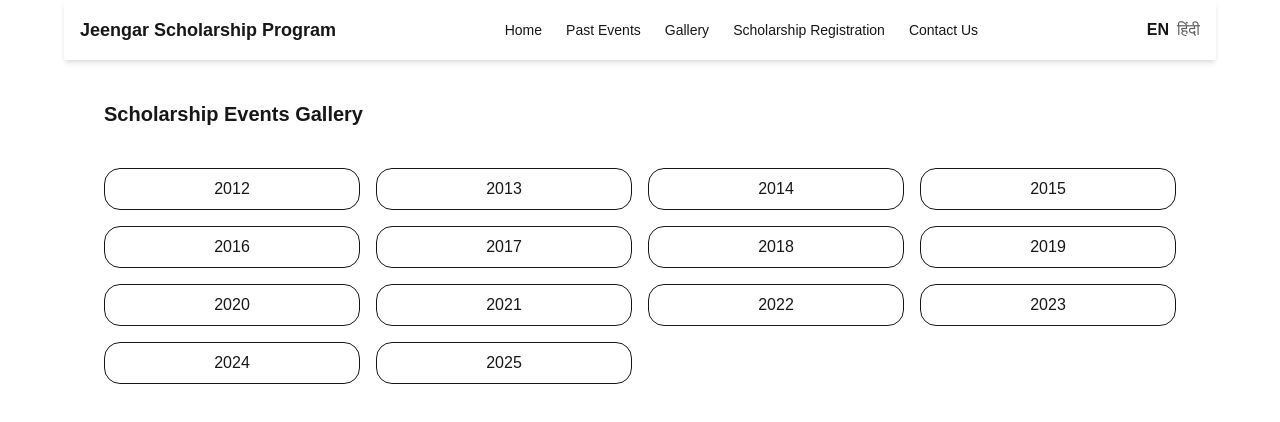
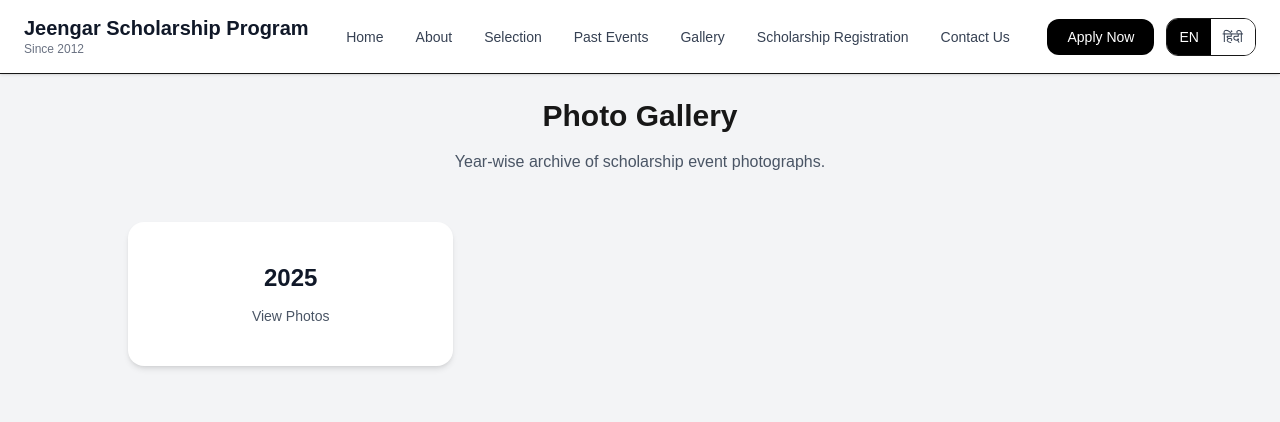
Before and after one commit to RajaKolander/jeengar-scholarship, a Next.js app: page /gallery in a window 1280 px wide. Shown: the top 422 px of the page. Built offline with nearby package versions, Linux system fonts and the light colour scheme.

Commit message:
upgraded navbar design

```diff
--- a/app/components/Navbar.tsx
+++ b/app/components/Navbar.tsx
@@ -10,38 +10,123 @@ export default function Navbar() {
   const { lang, setLang } = useContext(LanguageContext);
 
   return (
-    <nav className="p-4 flex justify-between items-center shadow-md max-w-6xl mx-auto">
 
-      {/* Left: Site Title / Logo */}
-      <div className="font-bold text-lg">
+    <nav className="sticky top-0 z-50 bg-white/90 backdrop-blur-md border-b shadow-sm">
+
+      <div className="max-w-7xl mx-auto px-6 py-4 flex items-center justify-between">
+
+        {/* Left: Title */}
+        <Link href="/" className="flex flex-col">
+
+          <span className="font-bold text-lg md:text-xl text-gray-900 leading-tight">
             {translations[lang].title}
+          </span>
+
+          <span className="text-xs text-gray-500">
+            Since 2012
+          </span>
+
+        </Link>
+
+        {/* Center: Navigation */}
+        <div className="hidden md:flex items-center gap-8 text-sm font-medium text-gray-700">
+
+          <Link
+            href="/"
+            className="hover:text-black transition"
+          >
+            {lang === 'en' ? 'Home' : 'होम'}
+          </Link>
+
+          <Link
+            href="/about"
+            className="hover:text-black transition"
+          >
+            {lang === 'en' ? 'About' : 'परिचय'}
+          </Link>
+
+          <Link
+            href="/selection"
+            className="hover:text-black transition"
+          >
+            {lang === 'en' ? 'Selection' : 'चयन'}
+          </Link>
+
+          <Link
+            href="/events"
+            className="hover:text-black transition"
+          >
+            {translations[lang].events}
+          </Link>
+
+          <Link
+            href="/gallery"
+            className="hover:text-black transition"
+          >
+            {lang === 'en' ? 'Gallery' : 'गैलरी'}
+          </Link>
+
+          <Link
+            href="/register"
+            className="hover:text-black transition"
+          >
+            {translations[lang].register}
+          </Link>
+
+          <Link
+            href="/contact"
+            className="hover:text-black transition"
+          >
+            {translations[lang].contact}
+          </Link>
+
         </div>
 
-      {/* Center: Navigation Links */}
-      <div className="space-x-6 text-sm font-medium">
-        <Link href="/">{lang==='en' ? 'Home' : 'होम'}</Link>
-        <Link href="/events">{translations[lang].events}</Link>
-        <Link href="/gallery">Gallery</Link>
-        <Link href="/register">{translations[lang].register}</Link>
-        <Link href="/contact">{translations[lang].contact}</Link>
-      </div>
+        {/* Right Section */}
+        <div className="flex items-center gap-3">
 
-      {/* Right: Language Switch */}
-      <div className="space-x-2">
+          {/* Apply Button */}
+          <a
+            href="https://forms.gle/ogN2egeUipvmeKG67"
+            target="_blank"
+            rel="noopener noreferrer"
+            className="hidden md:block bg-black text-white px-5 py-2 rounded-xl text-sm hover:bg-gray-800 transition"
+          >
+            {lang === 'en' ? 'Apply Now' : 'आवेदन करें'}
+          </a>
+
+          {/* Language Switch */}
+          <div className="flex items-center border rounded-xl overflow-hidden">
+
             <button
               onClick={() => setLang('en')}
-          className={lang==='en' ? 'font-bold' : 'opacity-70'}
+              className={`px-3 py-2 text-sm transition ${
+                lang === 'en'
+                  ? 'bg-black text-white'
+                  : 'bg-white text-gray-700'
+              }`}
             >
               EN
             </button>
+
             <button
               onClick={() => setLang('hi')}
-          className={lang==='hi' ? 'font-bold' : 'opacity-70'}
+              className={`px-3 py-2 text-sm transition ${
+                lang === 'hi'
+                  ? 'bg-black text-white'
+                  : 'bg-white text-gray-700'
+              }`}
             >
               हिंदी
             </button>
+
+          </div>
+
+        </div>
+
       </div>
 
     </nav>
+
   );
 }
--- /dev/null
+++ b/app/gallery/2025/page.tsx
@@ -0,0 +1,60 @@
+'use client';
+
+import Image from 'next/image';
+import { useContext } from 'react';
+import { LanguageContext } from '../../LanguageContext';
+
+const images = [
+  '/events/2025/1.jpg',
+  '/events/2025/2.jpg',
+];
+
+export default function Gallery2025Page() {
+
+  const { lang } = useContext(LanguageContext);
+
+  return (
+    <div className="bg-gray-100 min-h-screen p-6">
+
+      <div className="max-w-6xl mx-auto">
+
+        <h1 className="text-3xl font-bold text-center mb-4">
+          {lang === 'en'
+            ? 'Indore Event 2025'
+            : 'इंदौर आयोजन 2025'}
+        </h1>
+
+        <p className="text-center text-gray-600 mb-10">
+          {lang === 'en'
+            ? 'Photographs from the scholarship ceremony.'
+            : 'छात्रवृति समारोह की तस्वीरें।'}
+        </p>
+
+        <div className="grid grid-cols-1 sm:grid-cols-2 md:grid-cols-3 gap-6">
+
+          {images.map((img, i) => (
+
+            <div
+              key={i}
+              className="overflow-hidden rounded-2xl shadow-md bg-white group"
+            >
+
+              <Image
+                src={img}
+                alt="Gallery Image"
+                width={600}
+                height={500}
+                className="w-full h-72 object-cover group-hover:scale-105 transition duration-300"
+              />
+
+            </div>
+
+          ))}
+
+        </div>
+
+      </div>
+
+    </div>
+  );
+}
--- a/app/gallery/page.tsx
+++ b/app/gallery/page.tsx
@@ -1,26 +1,57 @@
 'use client';
 
-export default function Gallery() {
+import Link from 'next/link';
+import { useContext } from 'react';
+import { LanguageContext } from '../LanguageContext';
 
-  const years = Array.from({length:14},(_,i)=>2012+i);
+const years = ['2025'];
+
+export default function GalleryPage() {
+
+  const { lang } = useContext(LanguageContext);
 
   return (
-    <div className="p-10 max-w-6xl mx-auto">
+    <div className="bg-gray-100 min-h-screen p-6">
 
-      <h2 className="text-xl font-bold mb-10">
-        Scholarship Events Gallery
-      </h2>
+      <div className="max-w-5xl mx-auto">
 
-      <div className="grid md:grid-cols-4 gap-4">
+        <h1 className="text-3xl font-bold text-center mb-4">
+          {lang === 'en'
+            ? 'Photo Gallery'
+            : 'फोटो गैलरी'}
+        </h1>
 
-        {years.map(y=>(
-          <div key={y}
-            className="border rounded-2xl p-2 text-center">
-            <a href={`/events/${y}`}>
-              {y}
-            </a>
-          </div>
-        ))}
+        <p className="text-center text-gray-600 mb-12">
+          {lang === 'en'
+            ? 'Year-wise archive of scholarship event photographs.'
+            : 'छात्रवृति कार्यक्रम की वर्षवार तस्वीरों का संग्रह।'}
+        </p>
+
+        <div className="grid grid-cols-1 sm:grid-cols-2 md:grid-cols-3 gap-6">
+
+          {years.map((year) => (
+
+            <Link
+              key={year}
+              href={`/gallery/${year}`}
+              className="bg-white rounded-2xl shadow-md p-10 text-center hover:shadow-lg transition"
+            >
+
+              <h2 className="text-2xl font-bold text-gray-900">
+                {year}
+              </h2>
+
+              <p className="mt-3 text-sm text-gray-600">
+                {lang === 'en'
+                  ? 'View Photos'
+                  : 'तस्वीरें देखें'}
+              </p>
+
+            </Link>
+
+          ))}
+
+        </div>
 
       </div>
 
```
Also changed, not shown: public/events/2025/1.jpg (added), public/events/2025/2.jpg (added). Lines whose indentation alone changed are shown as unchanged.
